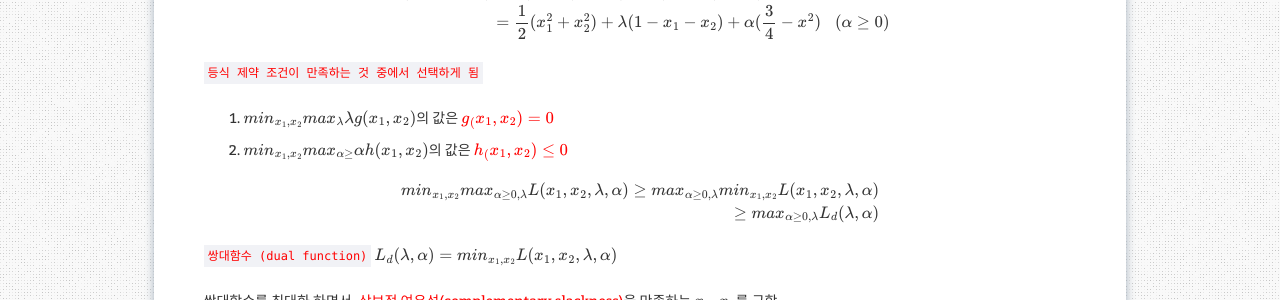
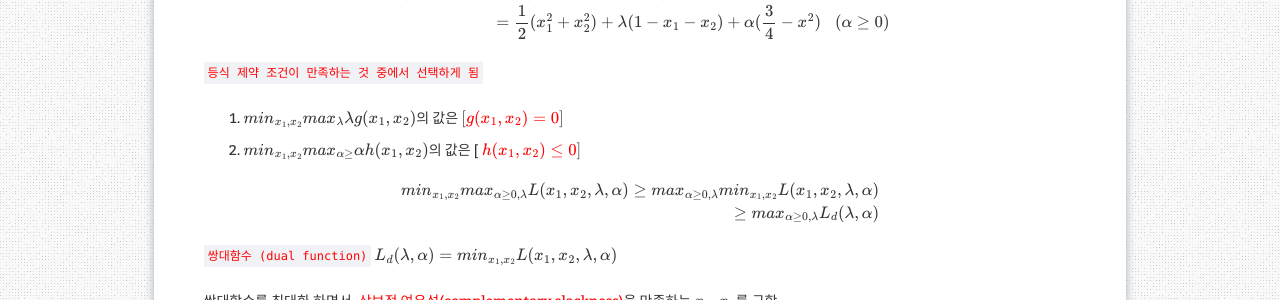
Before and after one commit to aristohyun/aristohyun.github.io, a Jekyll site: the page built from _posts/2021-09-13-AI_02.md, in a window 1280 px wide and 900 px high, scrolled down 14252 px. Shown: the part 155-455 px from the top of the window. Built offline with Jekyll 4.4.1, drawn with Linux system fonts in a browser that asks for light colours; formulas are drawn with MathJax 3; comment, search, counter and statistics services are not loaded.

Commit message:
Update 2021-09-13-AI_02.md

```diff
--- a/_posts/2021-09-13-AI_02.md
+++ b/_posts/2021-09-13-AI_02.md
@@ -341,7 +341,8 @@ ex) 최단 경로 문제에서 목적지 까지 남은거리 == 지도상의 직
 탐색 중, 매 위치에서 그레디언트를 계산하여
 반대 방향으로 이동하도록 변수의 값을 반복적으로 조금씩 조정
 
-@f(x) = f(x1,x2), \bigtriangledown f = (\frac{\partial f}{\partial x_1}, \frac{\partial f}{\partial x_2})     \\\
+@
+f(x) = f(x1,x2), \bigtriangledown f = (\frac{\partial f}{\partial x_1}, \frac{\partial f}{\partial x_2})     \\\
 x_1 \leftarrow x_1 - \eta \frac{\partial f}{\partial x_1}          \\\
 x_2 \leftarrow x_2 - \eta \frac{\partial f}{\partial x_2}
 @
@@ -384,8 +385,8 @@ min_ {x_ 1, x_ 2 \in FS } f(x_ 1, x_ 2) = min_ {x_ 1, x_ 2} max_ {\alpha \geq 0,
 
 `등식 제약 조건이 만족하는 것 중에서 선택하게 됨`
 
-1. $min_ {x_ 1, x_ 2} max_ \lambda \lambda g (x_ 1, x_ 2)$의 값은 $\textcolor{red}{g_(x_ 1, x_ 2) = 0}$
-2. $min_ {x_ 1, x_ 2} max_ {\alpha \geq} \alpha h (x_ 1, x_ 2)$의 값은 $\textcolor{red}{h_(x_ 1, x_ 2) \leq 0}$
+1. $min_ {x_ 1, x_ 2} max_ \lambda \lambda g (x_ 1, x_ 2)$의 값은 $ \[ \textcolor{red}{g(x_ 1, x_ 2) = 0} \] $
+2. $min_ {x_ 1, x_ 2} max_ {\alpha \geq} \alpha h (x_ 1, x_ 2)$의 값은 \[ $\textcolor{red}{h(x_ 1, x_ 2) \leq 0} \]$
 
 
 @
```
